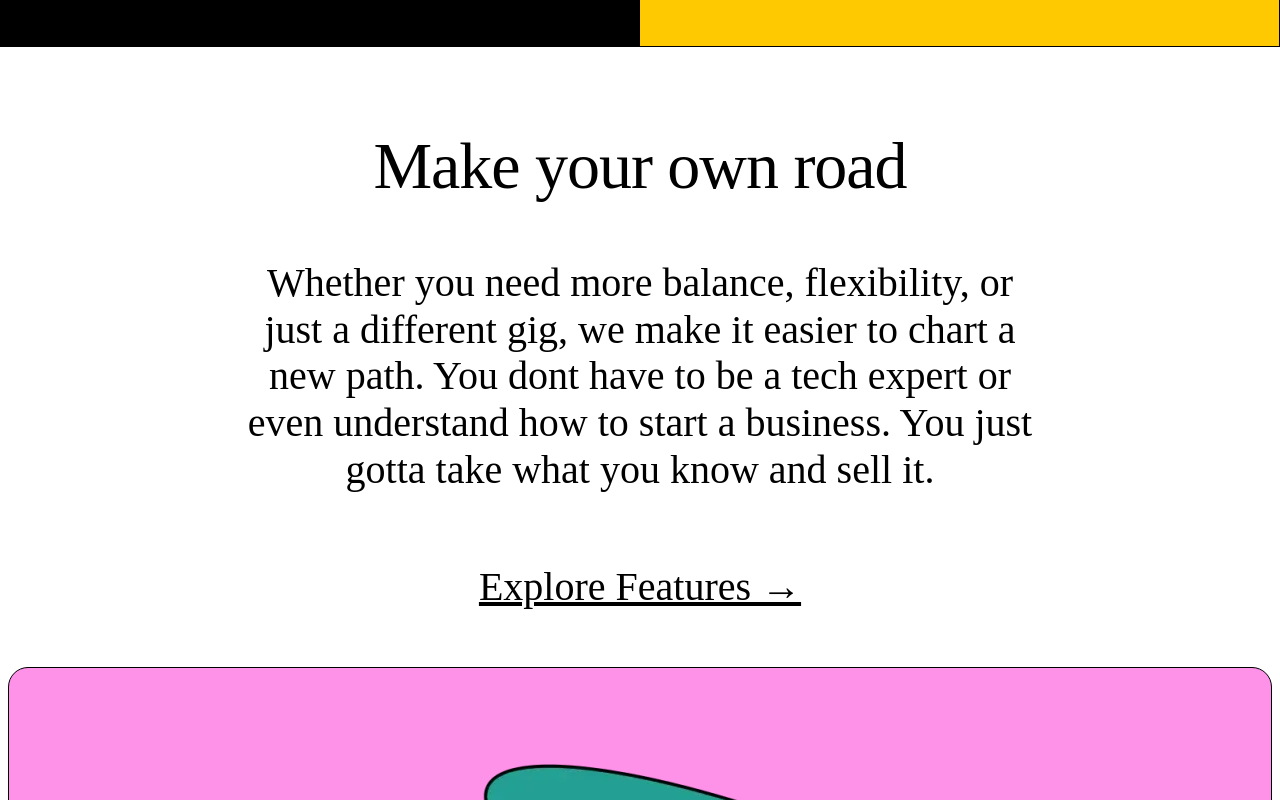
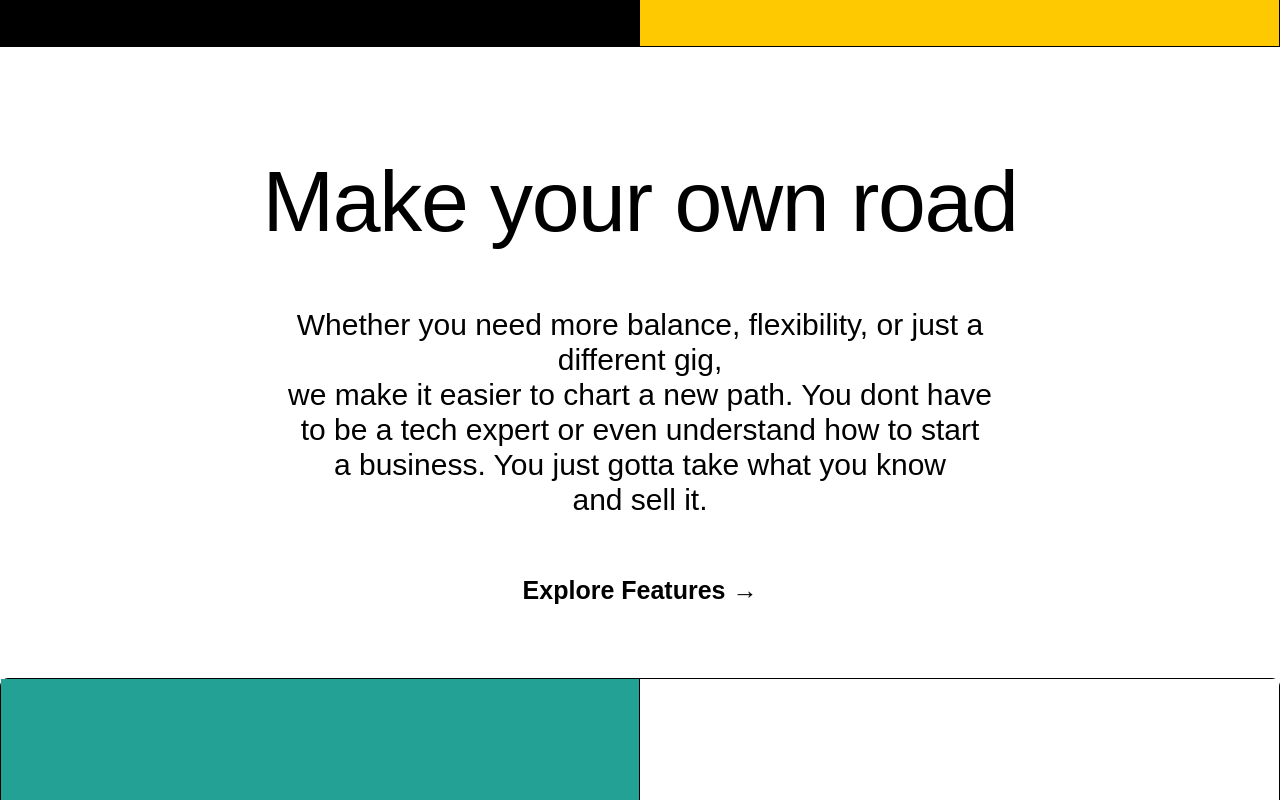
Before and after one commit to thesumitsuryawanshi/Crowdfunding_Gumroad, a React (Create React App) app: page / in a window 1280 px wide. Shown: the part 3620-4420 px from the top of the page. Built offline with nearby package versions, Linux system fonts and the light colour scheme.

Commit message:
make your own road section complete

```diff
--- a/src/App.js
+++ b/src/App.js
@@ -26,7 +26,7 @@ import StartSelling from "./components/StartSelling";
 import SellToAnyone from "./components/SellToAnyone";
 
 import Firstdivisionofgumroad from "./components/firstdivisionofgumroad";
-// import SellAnything from "./components/sellinganything";
+import SellAnything from "./components/sellinganything";
 import MakeYourOwnRoad from "./components/MakeYourOwnRoad";
 import TwoSVGS from "./components/TwoSVGS";
 import TwoText from "./components/TwoText";
@@ -47,7 +47,7 @@ function App() {
       <TwoText></TwoText>
       <TwoSVGS></TwoSVGS>
       <MakeYourOwnRoad />
-      {/* <SellAnything /> */}
+      <SellAnything />s
       <MaxulichneyGuySection />
       <SellToAnyone />
       <TrendSVCGuySection></TrendSVCGuySection>
--- a/src/components/MakeYourOwnRoad.js
+++ b/src/components/MakeYourOwnRoad.js
@@ -5,15 +5,15 @@ import Grid from "@mui/material/Grid";
 function MakeYourOwnRoad() {
   return (
     <>
-      <Grid sx={{ textAlign: "center", py: 3 }}>
+      <Grid sx={{ textAlign: "center", py: 6 }}>
         <Typography
           variant="h1"
           sx={{
             m: 4,
             py: 3,
             alignItems: "center",
-            fontFamily: "serif",
-            fontSize: "66px", // Increase font size to 72px
+            fontFamily: "Mabry pro, sans-serif ",
+            fontSize: "86px", // Increase font size to 72px
           }}
           color="#000"
         >
@@ -22,14 +22,15 @@ function MakeYourOwnRoad() {
         <Typography
           variant="h3"
           color="dark"
-          sx={{ my: 3, px: 30, fontFamily: "serif" }} // Specify the font family
-          fontSize="40px"
+          sx={{ my: 3, px: 30, fontFamily: "Mabry pro, sans-serif " }} // Specify the font family
+          fontSize="30px"
           font-weight="400"
         >
-          Whether you need more balance, flexibility, or just a different gig,
-          we make it easier to chart a new path. You dont have to be a tech
-          expert or even understand how to start a business. You just gotta take
-          what you know and sell it.
+          Whether you need more balance, flexibility, or just a different gig,{" "}
+          <br></br>
+          we make it easier to chart a new path. You dont have <br></br> to be a
+          tech expert or even understand how to start <br></br> a business. You
+          just gotta take what you know <br></br> and sell it.
           <br></br> <br></br>
         </Typography>
         <Typography
@@ -38,16 +39,15 @@ function MakeYourOwnRoad() {
           sx={{
             my: 3,
             px: 30,
-            fontFamily: "serif",
-            textDecoration: "underline",
-            transition: "text-decoration 0.3s ease", // Add animation to underline
+            fontFamily: "Mabry pro, sans-serif ",
+            transition: "text-decoration 1.3s ease", // Add animation to underline
             "&:hover": {
               textDecoration: "underline",
             },
           }} // Specify the font family
-          fontSize="40px"
+          fontSize="25px"
           font-weight="400"
-          fontStyle={"BOLD"}
+          fontWeight={"BOLD"}
         >
           Explore Features →
         </Typography>
--- a/src/components/sellinganything.js
+++ b/src/components/sellinganything.js
@@ -1,8 +1,5 @@
 import Grid from "@mui/material/Grid"; // Import Grid component
-import PayMonthlySVG from "../assets/MyImages/GumroadallSVG/pay monthly.svg";
-
 import Typography from "@mui/material/Typography";
-
 import { useScrollTrigger } from "@mui/material";
 
 function SellAnything() {
@@ -49,18 +46,7 @@ function SellAnything() {
             bgcolor: "#23A195",
             color: "#23A195",
           }}
-        >
-          <PayMonthlySVG
-            height="100%"
-            weight="100% "
-            sx={{
-              position: "absolute",
-              zIndex: 1230,
-              transition: "transform 0.1s ease",
-              transform: trigger ? "translateY(-40px)" : "translateY(10)",
-            }}
-          />
-        </Typography>
+        ></Typography>
       </Grid>
 
       <Grid
```
Also changed, not shown: src/assets/MyImages/GumroadallSVG/Presentation screen SVG/sellanything.svg (added).
